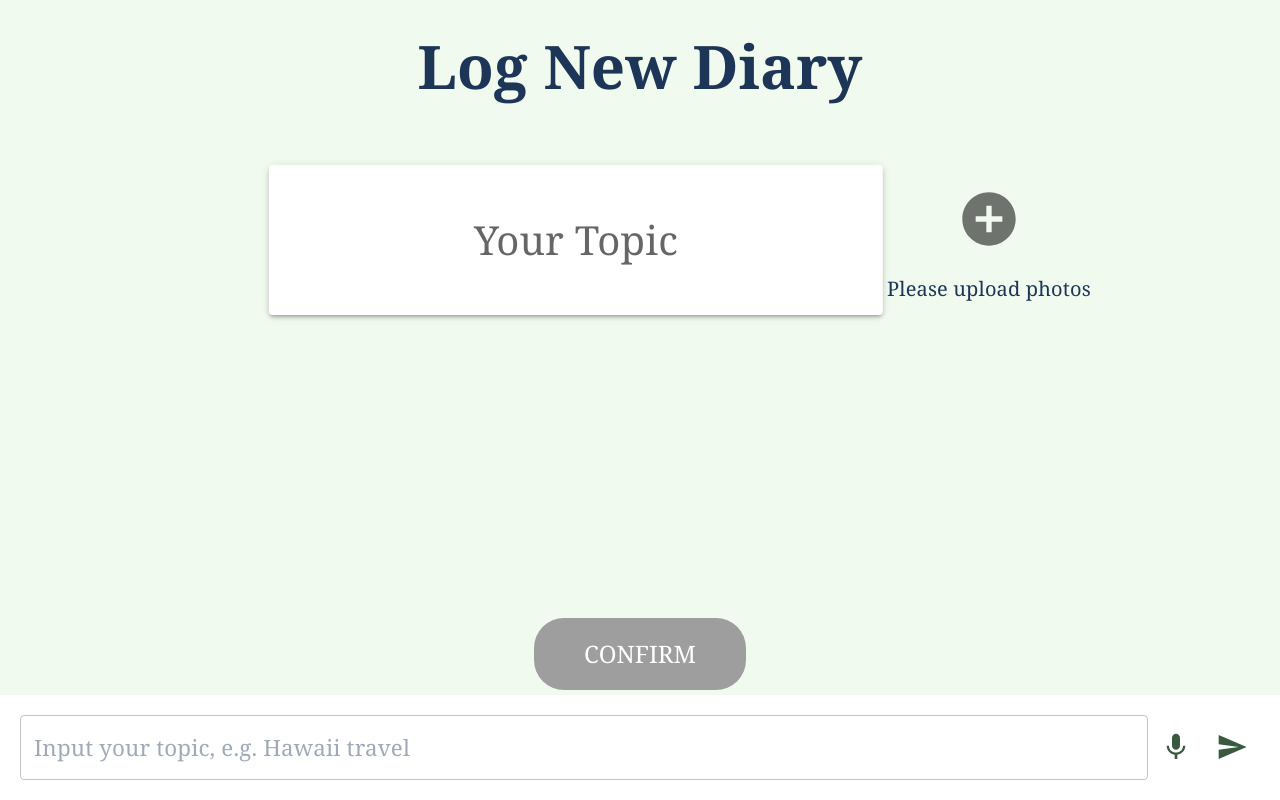
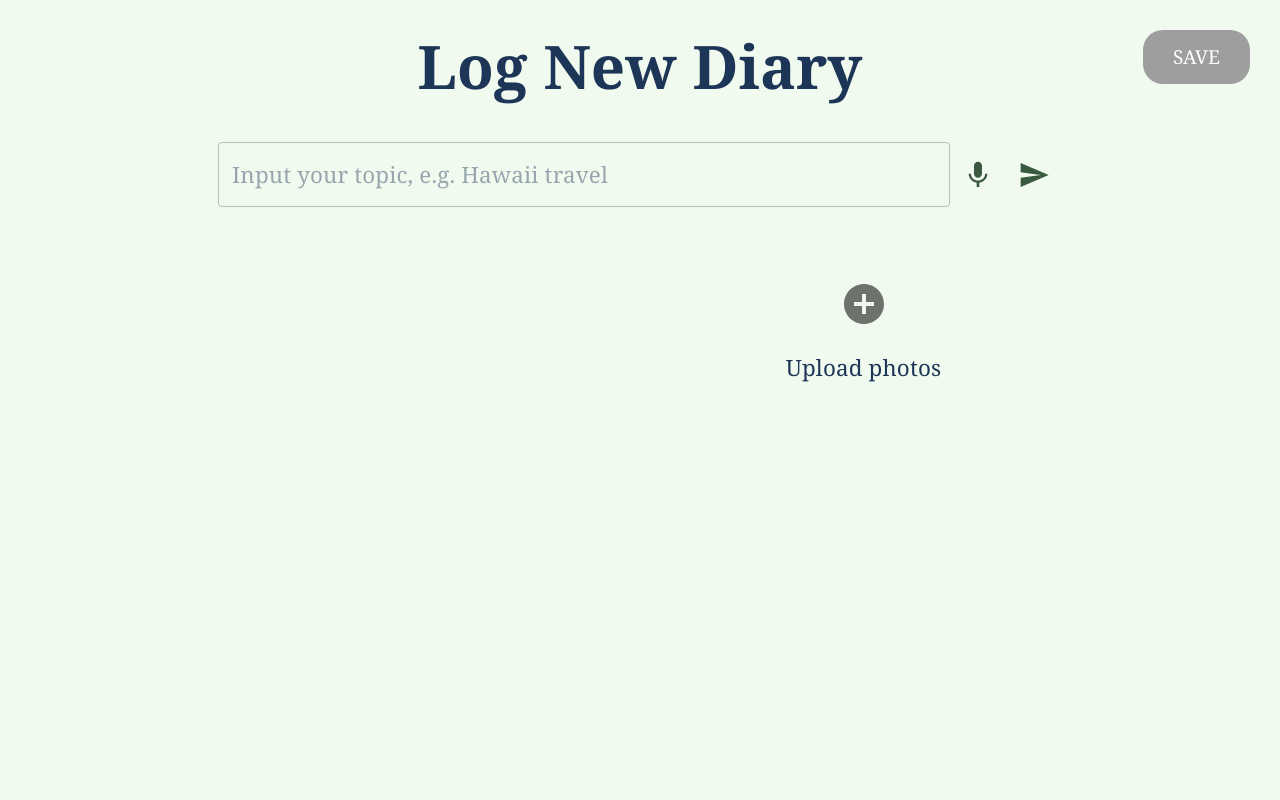
Before and after one commit to maomao123321/Log-meaningful-experiences, a React (Create React App) app: page /new-entry in a window 1280 px wide. Built offline with nearby package versions, Linux system fonts and the light colour scheme.

Commit message:
accessible

```diff
--- a/src/components/NewEntryPage.js
+++ b/src/components/NewEntryPage.js
@@ -1,5 +1,5 @@
 import { AddCircle, Mic, Send } from '@mui/icons-material';
-import { Box, Button, IconButton, Paper, TextField, Typography, useMediaQuery } from '@mui/material';
+import { Box, Button, IconButton, Paper, TextField, Typography, useMediaQuery, Fade } from '@mui/material';
 import CssBaseline from '@mui/material/CssBaseline';
 import { ThemeProvider, createTheme } from '@mui/material/styles';
 import { styled } from '@mui/system';
@@ -27,6 +27,7 @@ const theme = createTheme({
   },
 });
 
+
 const PageContainer = styled('div')(({ theme }) => ({
   padding: '30px',
   display: 'flex',
@@ -37,42 +38,42 @@ const PageContainer = styled('div')(({ theme }) => ({
   color: theme.palette.text.primary,
 }));
 
-const TopicDisplayContainer = styled(Paper)(({ theme }) => ({
-  position: 'fixed',
-  top: '30%',
-  left: '45%', // 将左侧位置调整为30%
-  transform: 'translate(-50%, -50%)',
-  width: '48%', // 减小宽度以为ActionContainer留出空间
-  height: '150px',
+const InputContainer = styled(Box)({
   display: 'flex',
   justifyContent: 'center',
   alignItems: 'center',
-  fontSize: '2.5rem',
+  marginBottom: '40px',
+});
+
+const TopicAndActionContainer = styled(Box)({
+  display: 'flex',
+  justifyContent: 'center',
+  alignItems: 'center',
+  marginTop: '40px',
+  marginBottom: '40px',
+});
+
+const TopicDisplayContainer = styled(Paper)(({ theme }) => ({
+  width: '35%',
+  height: '80px',
+  display: 'flex',
+  justifyContent: 'center',
+  alignItems: 'center',
+  fontSize: '1.8rem',
   fontWeight: 'bold',
   textAlign: 'center',
-  backgroundColor: theme.palette.background.paper,
-  color: theme.palette.text.primary,
-  [theme.breakpoints.up('md')]: {
-    left: '45%',
-    width: '48%',
-  },
+  backgroundColor: theme.palette.primary.light,
+  color: theme.palette.primary.contrastText,
+  margin: '0 20px 0 0',
 }));
 
 const ActionContainer = styled(Box)(({ theme }) => ({
-  position: 'fixed',
-  top: '30%', // 与TopicDisplayContainer对齐
-  right: '14%', // 将右侧位置调整为10%
-  transform: 'translateY(-50%)', // 垂直居中
+  width: '35%',
+  height: '80px',
   display: 'flex',
   flexDirection: 'column',
   justifyContent: 'center',
   alignItems: 'center',
-  padding: '10px',
-  [theme.breakpoints.up('md')]: {
-    left: 'auto',
-    right: '14%',
-    transform: 'translateY(-50%)',
-  },
 }));
 
 const ImageDisplayContainer = styled(Box)({
@@ -80,36 +81,17 @@ const ImageDisplayContainer = styled(Box)({
   flexWrap: 'wrap',
   justifyContent: 'center',
   padding: '20px',
-  position: 'fixed',
-  top: '45%',  // 调整这个值以适应您的布局
-  left: '50%',
-  transform: 'translateX(-50%)',
-  width: '80%',
-  maxHeight: '30vh',
+  marginTop: 'auto',
+  width: '100%',
+  maxHeight: '40vh',
   overflowY: 'auto'
 });
 
 const ConfirmButtonContainer = styled(Box)({
-  position: 'fixed',
-  bottom: '90px', // 调整这个值以确保在 VoiceInputContainer 上方
-  left: '50%',
-  transform: 'translateX(-50%)',
-  width: '80%',
-  display: 'flex',
-  justifyContent: 'center',
-  padding: '20px',
+  position: 'absolute',
+  top: '30px',
+  right: '30px',
 });
-
-const VoiceInputContainer = styled(Box)(({ theme }) => ({
-  position: 'fixed',
-  bottom: '0',
-  left: '0',
-  right: '0',
-  display: 'flex',
-  alignItems: 'center',
-  padding: '20px',
-  backgroundColor: theme.palette.background.paper,
-}));
 
 
 
@@ -194,23 +176,71 @@ function NewEntryPage() {
     <ThemeProvider theme={theme}>
       <CssBaseline />
       <PageContainer>
-     <Typography variant="h2" style={{ textAlign: 'center', marginBottom: '30px', fontWeight: 'bold' }}>
+        <Typography variant="h2" style={{ textAlign: 'center', marginBottom: '40px', fontWeight: 'bold' }}>
           Log New Diary
         </Typography>
 
+        <ConfirmButtonContainer>
+          <Button
+            variant="contained"
+            color="primary"
+            disabled={!canConfirm}
+            onClick={handleConfirm}
+            sx={{
+              fontSize: '1.2rem',
+              padding: '10px 30px',
+              borderRadius: '20px',
+              backgroundColor: canConfirm ? 'primary.main' : '#9e9e9e',
+              color: '#ffffff',
+              '&:hover': {
+                backgroundColor: canConfirm ? 'primary.dark' : '#9e9e9e',
+              },
+              '&.Mui-disabled': {
+                backgroundColor: '#9e9e9e',
+                color: '#ffffff',
+              }
+            }}
+          >
+            Save
+          </Button>
+        </ConfirmButtonContainer>
 
+        <InputContainer>
+          <TextField
+            value={currentInput}
+            onChange={(e) => setCurrentInput(e.target.value)}
+            onKeyPress={handleKeyPress}
+            placeholder="Input your topic, e.g. Hawaii travel"
+            variant="outlined"
+            InputProps={{
+              style: { fontSize: '1.4rem', backgroundColor: theme.palette.background.default }
+            }}
+            sx={{ width: '60%' }}
+          />
+          <IconButton onClick={isRecording ? stopRecording : startRecording} size="large">
+            <Mic color={isRecording ? "secondary" : "primary"} style={{ fontSize: '2rem' }} />
+          </IconButton>
+          <IconButton onClick={handleSend} size="large" color="primary">
+            <Send style={{ fontSize: '2rem' }} />
+          </IconButton>
+        </InputContainer>
+
+        <TopicAndActionContainer>
+          <Fade in={topic !== ''}>
             <TopicDisplayContainer elevation={3}>
-       {topic ? topic : <Typography color="text.secondary" style={{ fontSize: 'inherit' }}>Your Topic</Typography>}
+              {topic ? topic : <Typography color="inherit" style={{ fontSize: 'inherit' }}>Your Topic</Typography>}
             </TopicDisplayContainer>
+          </Fade>
 
           <ActionContainer>
             <IconButton size="large" onClick={handleImageUpload}>
-          <AddCircle style={{ fontSize: isMdUp ? '4rem' : '3rem' }} />
+              <AddCircle style={{ fontSize: '3rem' }} />
             </IconButton>
-        <Typography variant={isMdUp ? "h6" : "body1"} style={{ marginTop: '10px' }}>
-          Please upload photos
+            <Typography variant="h6" style={{ marginTop: '10px', fontSize: '1.4rem' }}>
+              Upload photos
             </Typography>
           </ActionContainer>
+        </TopicAndActionContainer>
 
         <ImageDisplayContainer>
           {uploadedImages.map((img, index) => (
@@ -222,66 +252,6 @@ function NewEntryPage() {
             />
           ))}
         </ImageDisplayContainer>
-
-<ConfirmButtonContainer>
-<Button
-  variant="contained"
-  color="primary"
-  disabled={!canConfirm}
-  onClick={handleConfirm}
-  sx={{
-    fontSize: '1.5rem',
-    padding: '15px 50px',
-    borderRadius: '30px',
-    backgroundColor: canConfirm ? 'primary.main' : '#9e9e9e',
-    color: '#ffffff',
-    '&:hover': {
-      backgroundColor: canConfirm ? 'primary.dark' : '#9e9e9e',
-    },
-    '&.Mui-disabled': {
-      backgroundColor: '#9e9e9e',
-      color: '#ffffff',
-    }
-  }}
->
-  CONFIRM
-</Button>
-</ConfirmButtonContainer>
-
-
-
-      <ImageDisplayContainer>
-        {uploadedImages.map((img, index) => (
-          <img
-            key={index}
-            src={img}
-            alt={`Uploaded ${index + 1}`}
-            style={{ width: '200px', height: '180px', objectFit: 'cover', margin: '5px' }}
-          />
-        ))}
-      </ImageDisplayContainer>
-
-
-      <VoiceInputContainer>
-        <TextField
-          value={currentInput}
-          onChange={(e) => setCurrentInput(e.target.value)}
-          onKeyPress={handleKeyPress}
-          placeholder="Input your topic, e.g. Hawaii travel"
-          fullWidth
-          variant="outlined"
-          InputProps={{
-            style: { fontSize: '1.4rem' }
-          }}
-        />
-
-        <IconButton onClick={isRecording ? stopRecording : startRecording} size="large">
-          <Mic color={isRecording ? "secondary" : "primary"} style={{ fontSize: '2rem' }} />
-        </IconButton>
-        <IconButton onClick={handleSend} size="large" color="primary">
-          <Send style={{ fontSize: '2rem' }} />
-        </IconButton>
-      </VoiceInputContainer>
       </PageContainer>
     </ThemeProvider>
   );
```
Lines whose indentation alone changed are shown as unchanged.
